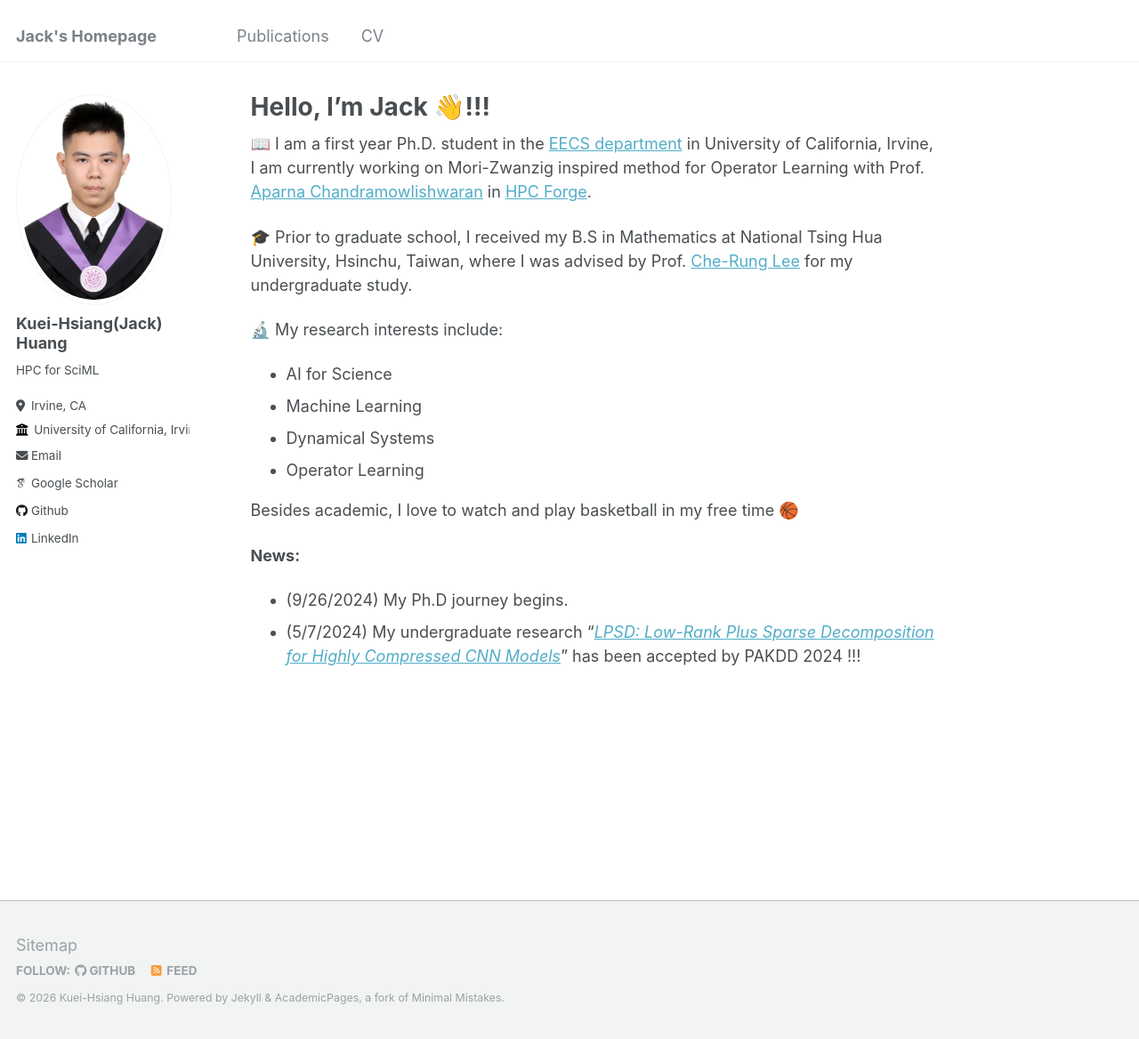
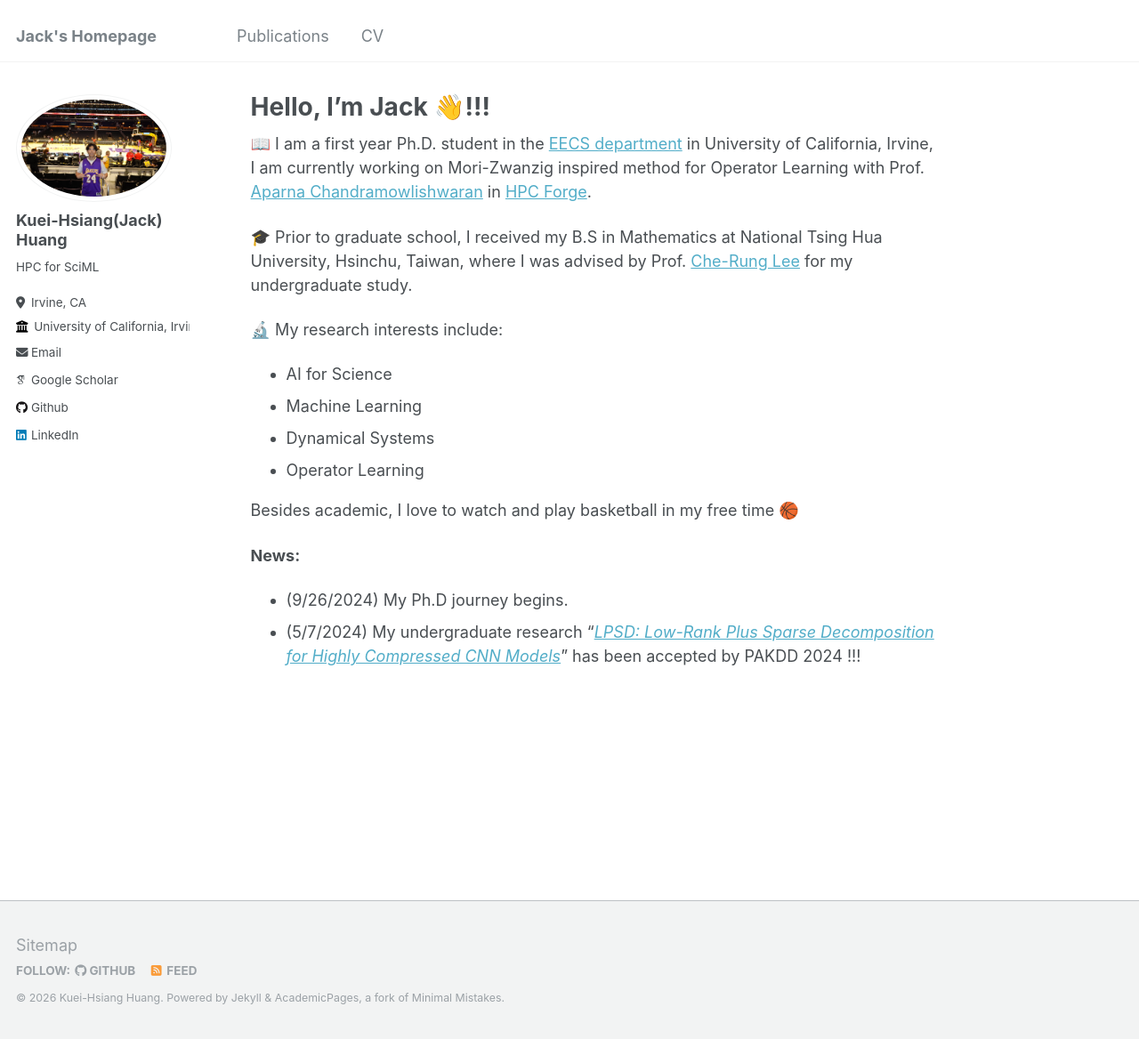
Before and after one commit to JackHuang32/JackHuang32.github.io, a Jekyll site: the page built from _pages/about.md, in a window 1280 px wide and 1168 px high. Shown: the whole window at 89% size. Built offline with Jekyll 4.4.1, drawn with Linux system fonts in a browser that asks for light colours; some web fonts are replaced.

Commit message:
change image

```diff
--- a/_config.yml
+++ b/_config.yml
@@ -21,7 +21,7 @@ repository               : "JackHuang32/KH-Huang.github.io"
 #               Additional customization can be done by editing /_includes/author-profile.html
 author:
   # Biographic information
-  avatar           : "profile.jpeg"
+  avatar           : "DSC00555.JPG"
   name             : "Kuei-Hsiang(Jack) Huang"
   pronouns         : # example: "she/her"
   bio              : "HPC for SciML"
```
